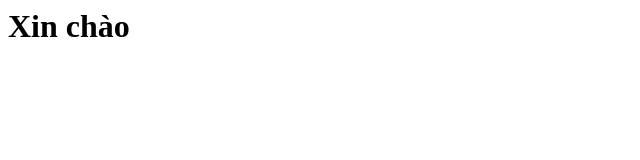
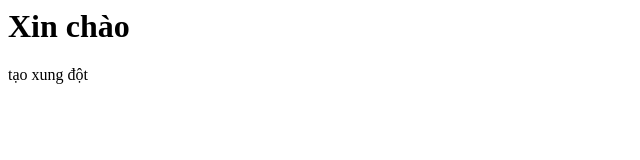
Before and after one commit to trankimhoang/Github_Demo1, a plain HTML site: page index.html in a window 1280 px wide. Shown: the full height of the page, 0-640 px from the left. Drawn offline with Linux system fonts and the light colour scheme.

Commit message:
Update index.html

```diff
--- a/index.html
+++ b/index.html
@@ -9,6 +9,7 @@
 
 <body>
     <h1>Xin chào</h1>
+    tạo xung đột
 </body>
 
 </html>
```
